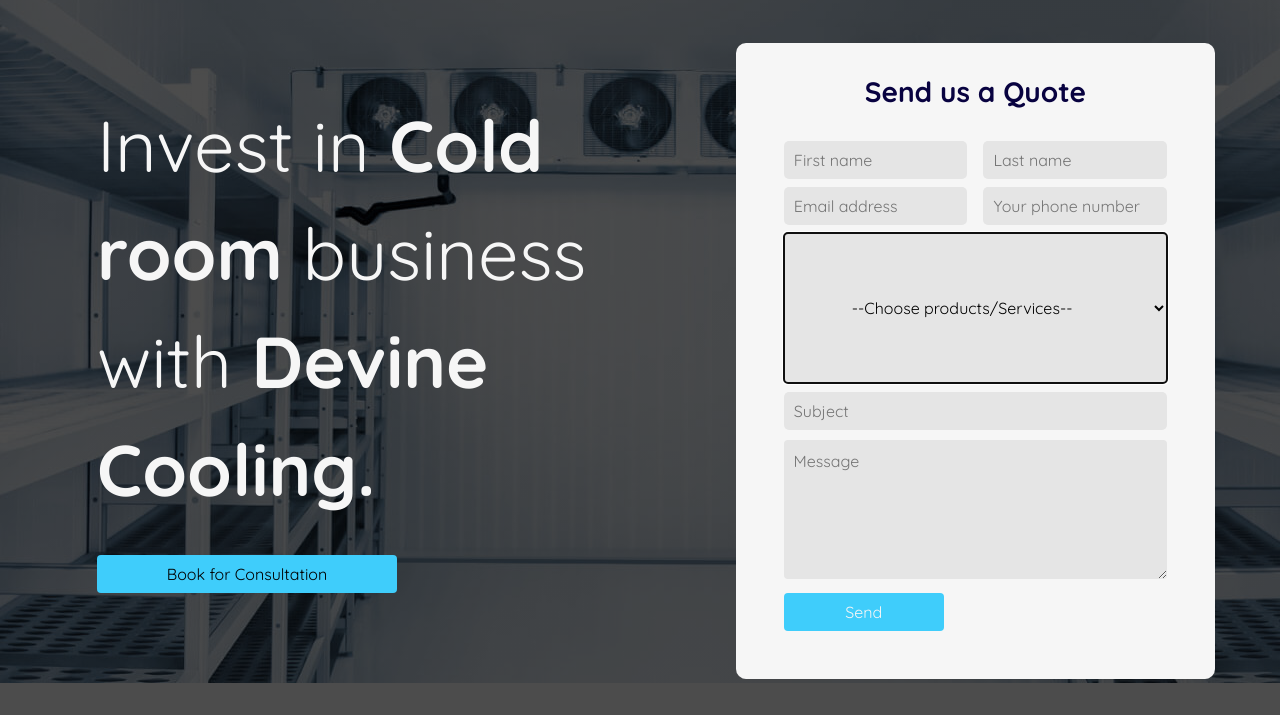
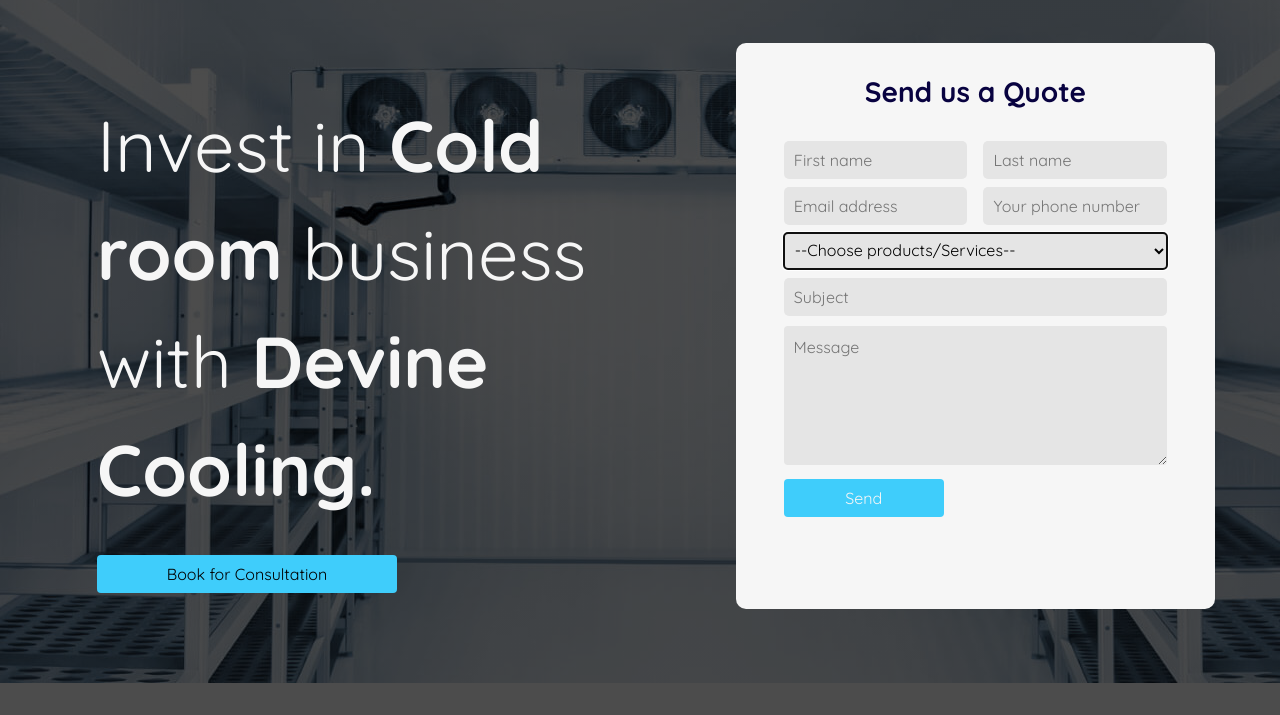
Before and after one commit to Abbeydevs/devine_cooling, a plain HTML site: page index.html in a window 1280 px wide. Shown: the part 85-800 px from the top of the page. Drawn offline with nearby package versions, Linux system fonts and the light colour scheme.

Commit message:
fixed the form bug

```diff
--- a/css/styles.css
+++ b/css/styles.css
@@ -471,7 +471,7 @@
     color: #080240;
 }
 
-#products, #product2, #product3, #product4, #product5  {
+#product1, #product2, #product3, #product4, #product5  {
     padding: 4rem;
 }
 
```
Also changed, not shown: products.html (+1 -1 lines).
